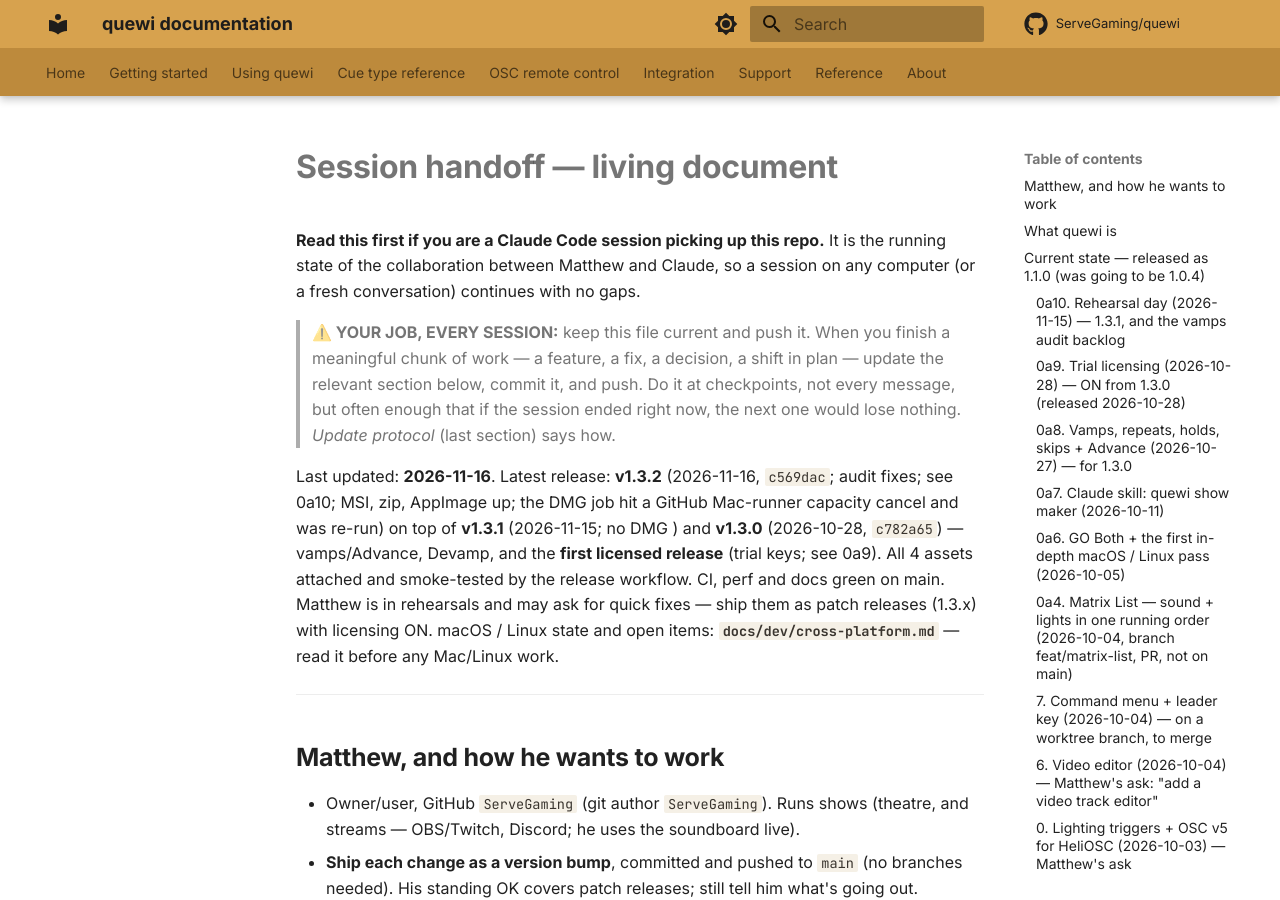
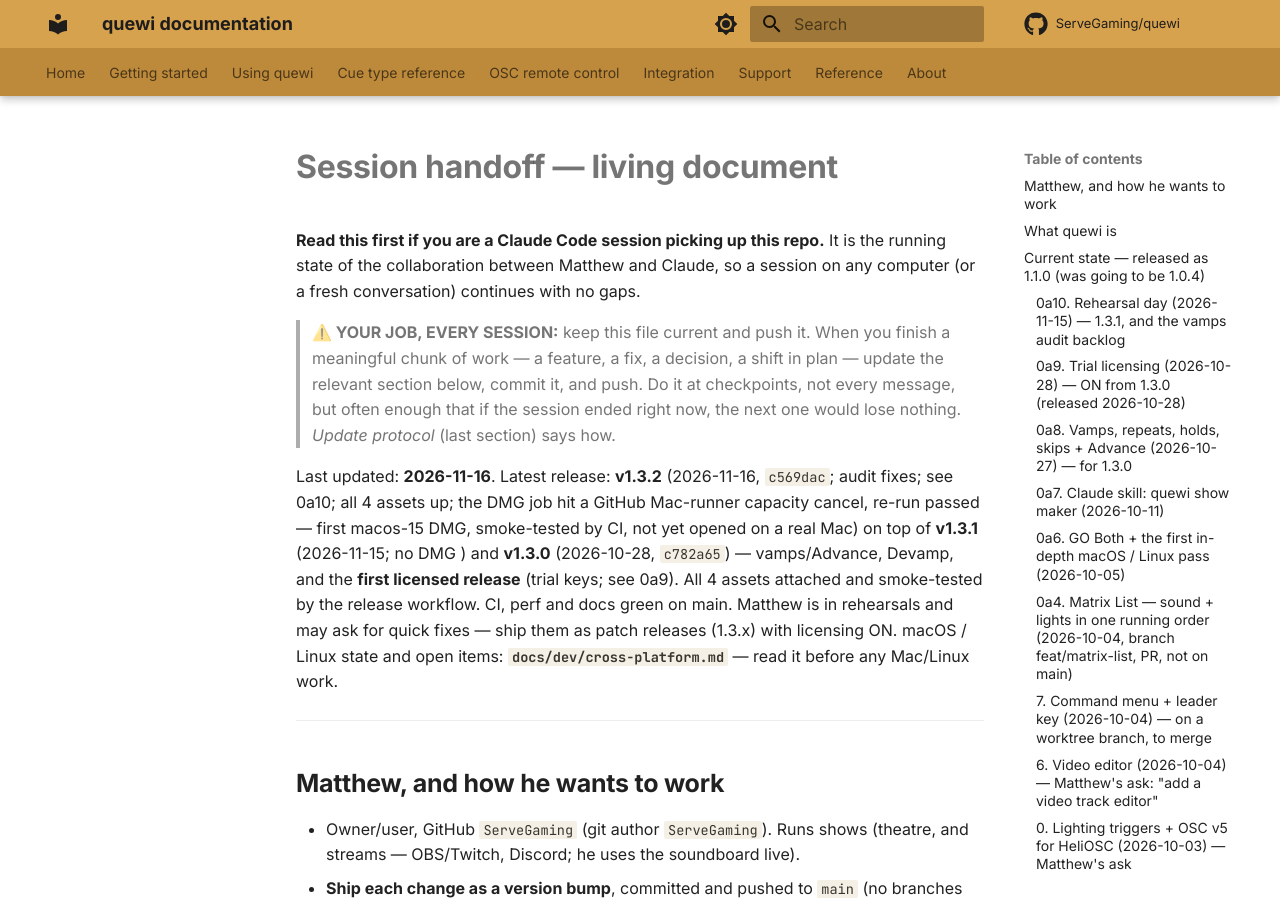
Before and after one commit to ServeGaming/quewi, an MkDocs documentation site: the page built from docs/dev/session-handoff.md, in a window 1280 px wide and 900 px high. Built offline with MkDocs 1.6.1 and Material for MkDocs 9.7.7, drawn with Linux system fonts in a browser that asks for light colours; comment, search, counter and statistics services are not loaded.

Commit message:
handoff: 1.3.2 DMG up
Co-Authored-By: Claude Opus 5.5 <noreply@anthropic.com>

```diff
--- a/docs/dev/session-handoff.md
+++ b/docs/dev/session-handoff.md
@@ -12,7 +12,7 @@ session on any computer (or a fresh conversation) continues with no gaps.
 > says how.
 
 Last updated: **2026-11-16**. Latest release: **v1.3.2** (2026-11-16, `c569dac`; audit fixes; see
-0a10; MSI, zip, AppImage up; the DMG job hit a GitHub Mac-runner capacity cancel and was re-run) on top of **v1.3.1** (2026-11-15; no DMG
+0a10; all 4 assets up; the DMG job hit a GitHub Mac-runner capacity cancel, re-run passed — first macos-15 DMG, smoke-tested by CI, not yet opened on a real Mac) on top of **v1.3.1** (2026-11-15; no DMG
 ) and **v1.3.0** (2026-10-28, `c782a65`) — vamps/Advance, Devamp, and the **first licensed release**
 (trial keys; see 0a9). All 4 assets attached and smoke-tested by the release
 workflow. CI, perf and docs green on main. Matthew is in rehearsals and may ask
```
